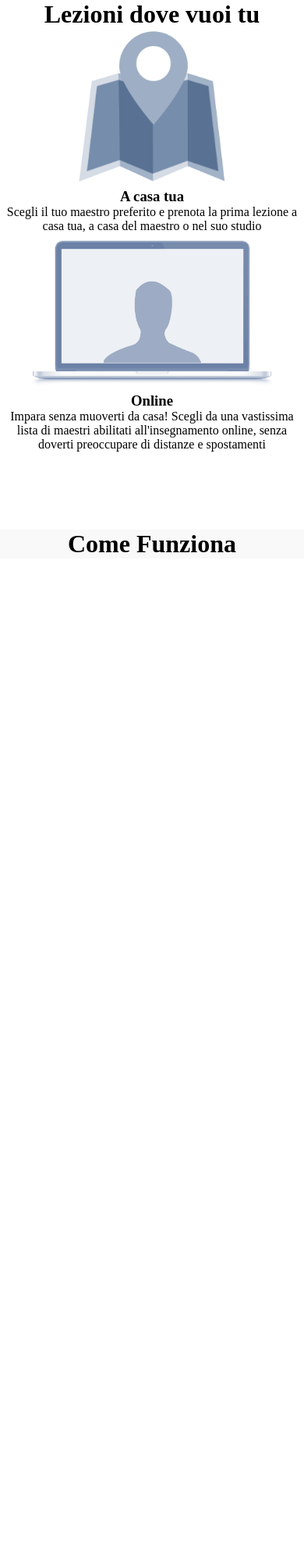
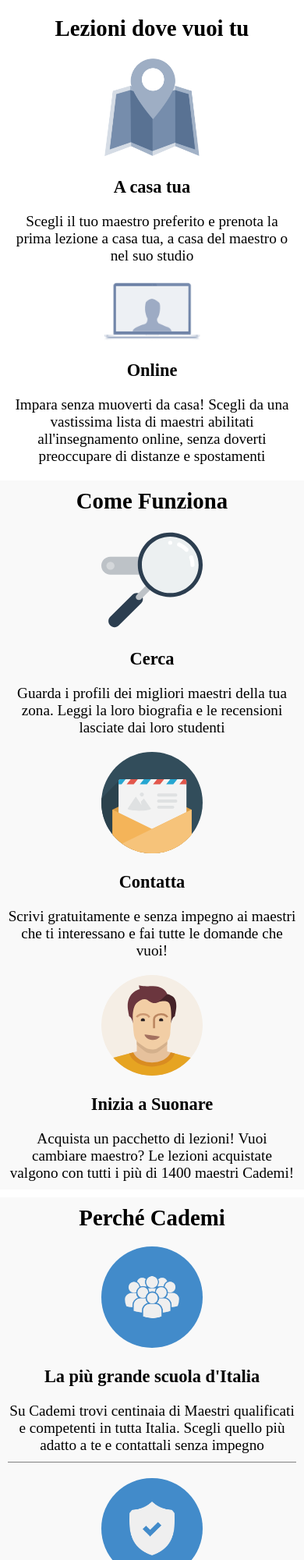
Before and after one commit to DanielaVolletti/html-css-resp-wannabe-12bool, a plain HTML site: page index.html in a window 390 px wide. Shown: the top 2000 px of the page at 78% size. Before the commit the page ends 844 px from the top, so only its background shows below. Drawn offline with Linux system fonts and the light colour scheme.

Commit message:
completamento righe e colonne con responsive

```diff
--- a/index.html
+++ b/index.html
@@ -10,12 +10,13 @@
   <body>
 
     <!-- sezione lezioni -->
+    <div id="lezioni">
       <div class="container">
         <div class="col-xs-12 col-md-12 col-lg-12">
           <h1>Lezioni dove vuoi tu</h1>
         </div>
       </div>
-    <section id="lezioni" class="container">
+      <div class="container">
         <div class="col-xs-12 col-md-6 col-lg-6">
           <img src="img/icon/maps.png" alt="icona maps">
           <h3>A casa tua</h3>
@@ -30,32 +31,75 @@
             Impara senza muoverti da casa! Scegli da una vastissima lista di maestri abilitati all'insegnamento online, senza doverti preoccupare di distanze e spostamenti
           </p>
         </div>
-    </section>
+      </div>
+    </div>
 
     <!-- sezione steps -->
-    <div id="steps">
+    <div id="steps" class="grey">
       <div class="container">
         <div class="col-xs-12 col-md-12 col-lg-12">
           <h1>Come Funziona</h1>
         </div>
       </div>
-      <section class="container">
-        <div class="">
-
+      <div class="container">
+        <div class="col-xs-12 col-md-6 col-lg-4">
+          <img src="img/search.svg" alt="immagine lente">
+          <h3>Cerca</h3>
+          <p>
+            Guarda i profili dei migliori maestri della tua zona. Leggi la loro biografia e le recensioni lasciate dai loro studenti
+          </p>
         </div>
-        <div class="">
-
+        <div class="col-xs-12 col-md-6 col-lg-4">
+          <img src="img/letter.svg" alt="immagine lettera">
+          <h3>Contatta</h3>
+          <p>
+            Scrivi gratuitamente e senza impegno ai maestri che ti interessano e fai tutte le domande che vuoi!
+          </p>
         </div>
-        <div class="">
-
+        <div class="clear-md"></div>
+        <div class="col-xs-12 col-md-6 col-md-offset-3 col-lg-4">
+          <img src="img/male.svg" alt="immagine ragazzo">
+          <h3>Inizia a Suonare</h3>
+          <p>
+            Acquista un pacchetto di lezioni! Vuoi cambiare maestro? Le lezioni acquistate valgono con tutti i più di 1400 maestri Cademi!
+          </p>
         </div>
-      </section>
+      </div>
     </div>
 
 
     <!-- sezione why -->
-    <section class="container">
+    <div id="why" class="grey">
+      <div class="container">
+        <div class="col-xs-12 col-md-12 col-lg-12">
+          <h1>Perché Cademi</h1>
+        </div>
+      </div>
+      <div class="container">
+        <div class="col-xs-12 col-md-6 col-lg-4">
+          <img src="img/icon/profile.png" alt="immagine persone stilizzate">
+          <h3>La più grande scuola d'Italia</h3>
+          <p class="bordino">
+            Su Cademi trovi centinaia di Maestri qualificati e competenti in tutta Italia. Scegli quello più adatto a te e contattali senza impegno
+          </p>
+        </div>
+        <div class="col-xs-12 col-md-6 col-lg-4">
+          <img src="img/icon/secure.png" alt="immagine stilizzata antivirus">
+          <h3>Soddisfazione Garantita</h3>
+          <p class="bordino">
+            Se non sei soddisfatto del tuo maestro, puoi cambiarlo senza costi aggiuntivi. Le lezioni acquistate su Cademi possono essere utilizzate con tutti i nostri maestri e il nostro team è sempre disponibile per darti un consiglio!
+          </p>
+        </div>
+        <div class="clear-md"></div>
+        <div class="col-xs-12 col-md-6 col-md-offset-3 col-lg-4">
+          <img src="img/icon/flex.png" alt="icona flessibilità">
+          <h3>Flessibile e Conveniente</h3>
+          <p>
+            Cademi non ha alcun costo d’iscrizione a differenza delle scuole di musica tradizionali. Inoltre, sei tu a scegliere dove fare lezione e gli orari delle tue lezioni.
+          </p>
+        </div>
+      </div>
+    </div>
 
-    </section>
   </body>
 </html>
--- a/style.css
+++ b/style.css
@@ -9,17 +9,97 @@ img {
   height: 200px;
 }
 
-/* sezione lezioni */
+#lezioni, #steps, #why {
+  text-align: center;
+  margin-top: 100px;
 
-h1, #lezioni {
-  text-align: center;
+}
+.container div {
+  padding: 10px;
 }
 
-#lezioni {
-  margin-bottom: 100px;
+h3 {
+  padding: 20px;
 }
 
-/* sezione steps */
-#steps {
+/* sezione steps e why */
+.grey {
   background-color: #F9F9F9;
 }
+
+/* sezione why */
+#why img {
+  background-color: #428bca;
+  border-radius: 50%;
+  padding: 30px;
+}
+
+/* display telefonino */
+@media screen and (max-width: 768px) {
+  #lezioni, #steps, #why {
+    margin-top: 10px;
+  }
+
+  h1 {
+    font-size: 1.8em;
+  }
+
+  img {
+    width: 35%;
+    height: auto;
+  }
+
+  h3 {
+    font-size: 1.4em;
+  }
+
+  p {
+    font-size: 1.2em;
+  }
+
+  .bordino {
+    padding-bottom: 10px;
+    border-bottom: solid 1px grey;
+  }
+
+}
+
+@media screen and (min-width: 769px) and (max-width: 992px) {
+  #lezioni, #steps, #why {
+    margin-top: 10px;
+  }
+
+  h1 {
+    font-size: 2.3em;
+  }
+
+  img {
+    height: 150px;
+    width: auto;
+  }
+
+  h3 {
+    font-size: 1.7em;
+  }
+
+  p {
+    font-size: 1.3em;
+  }
+
+}
+
+@media screen and (min-width: 993px) {
+
+  h1 {
+    font-size: 2.5em;
+  }
+
+  h3 {
+    font-size: 1.8em;
+  }
+
+  p {
+    font-size: 1.5em;
+  }
+
+}
```
Lines whose indentation alone changed are shown as unchanged.
